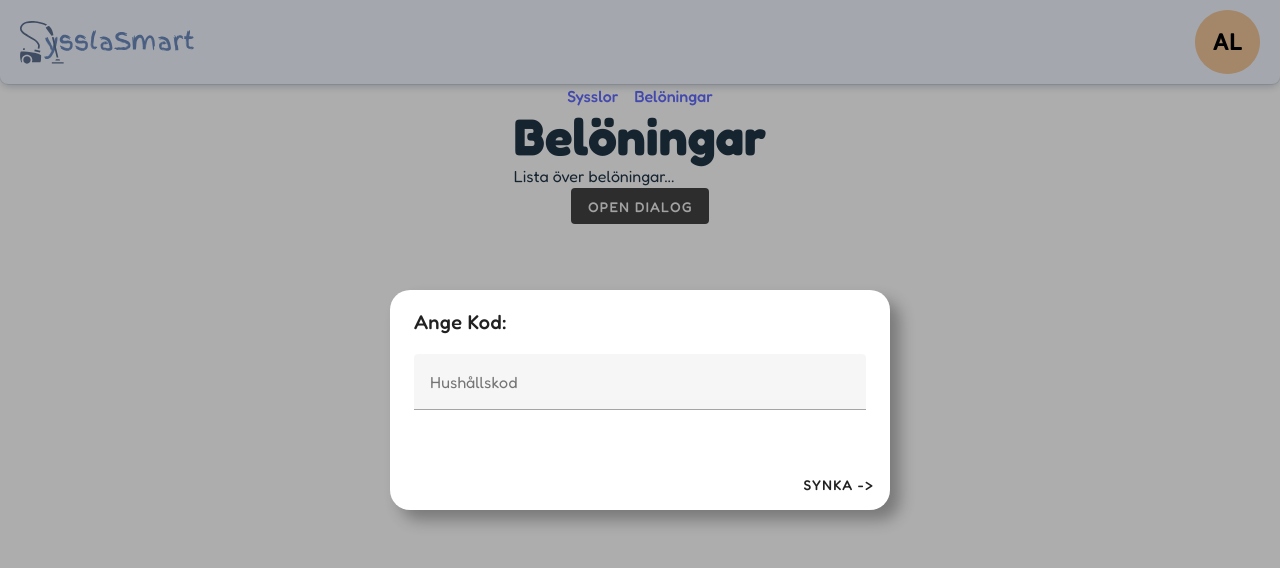
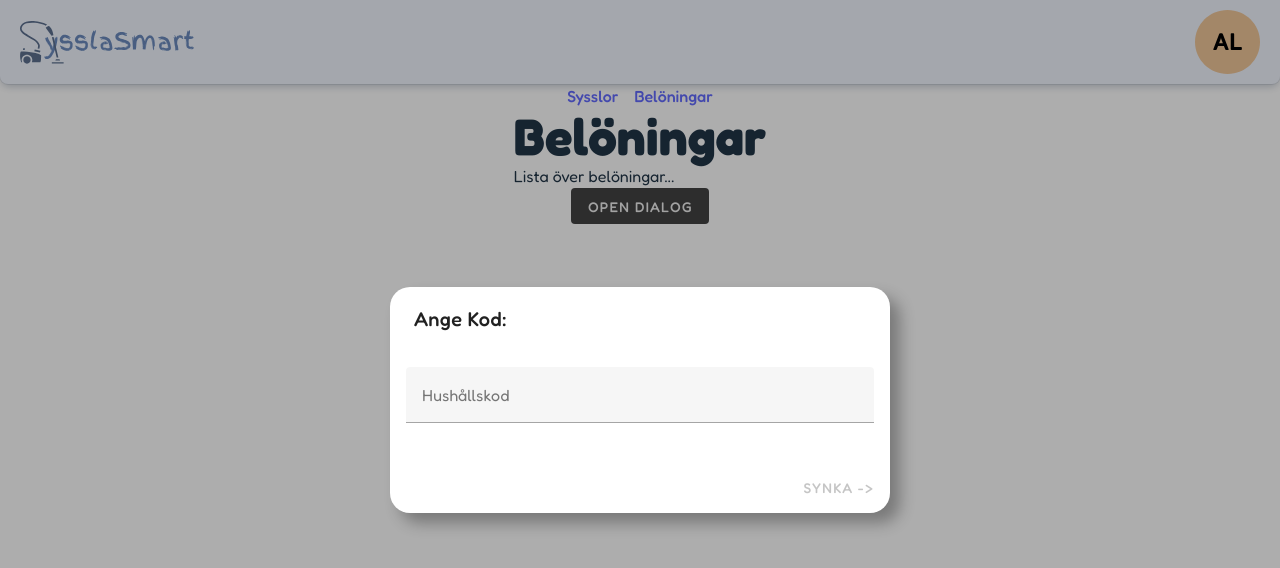
Before and after one commit to IT-Hogskolan-Stockholm/syssla-smart, a Vue app: page /beloningar in a window 1280 px wide. Both pictures are taken after a click on the button "OPEN DIALOG". Shown: the top 568 px of the page. Built offline with nearby package versions, Linux system fonts and the light colour scheme.

Commit message:
Update Sync.vue

```diff
--- a/src/components/Sync.vue
+++ b/src/components/Sync.vue
@@ -1,8 +1,25 @@
 <script setup>
   import { ref } from 'vue'
 
+  const houseCode = ref('')
   const loading = ref(false)
   const synced = ref(false)
+  const codeValid = ref(false)
+
+  const rules = [
+    (value) => {
+      if (value) return true
+      return 'Du måste skriva in en Hushållskod'
+    },
+    (value) => {
+      if (value.toLowerCase() === 'hsh1234') {
+        codeValid.value = true
+        return true
+      }
+      codeValid.value = false
+      return 'Hittar inget hushåll med den koden'
+    },
+  ]
 
   const startLoading = () => {
     loading.value = true
@@ -30,14 +47,20 @@
         class="d-flex flex-column"
         style="min-height: 220px; border-radius: 20px; box-shadow: 10px 10px 15px rgba(0, 0, 0, 0.3)"
       >
-        <v-card-text>
-          <v-text-field label="Hushållskod"></v-text-field>
-        </v-card-text>
+        <v-form @submit.prevent>
+          <v-card-text>
+            <v-text-field
+              v-model="houseCode"
+              :rules="rules"
+              label="Hushållskod"
+            />
+          </v-card-text>
 
-        <v-card-actions>
-          <v-spacer></v-spacer>
-          <v-btn text="Synka ->" @click="startLoading"></v-btn>
-        </v-card-actions>
+          <v-card-actions>
+            <v-spacer></v-spacer>
+            <v-btn text="Synka ->" type="submit" @click="startLoading" :disabled="!houseCode || !codeValid"></v-btn>
+          </v-card-actions>
+        </v-form>
       </v-card>
 
       <v-card
```
